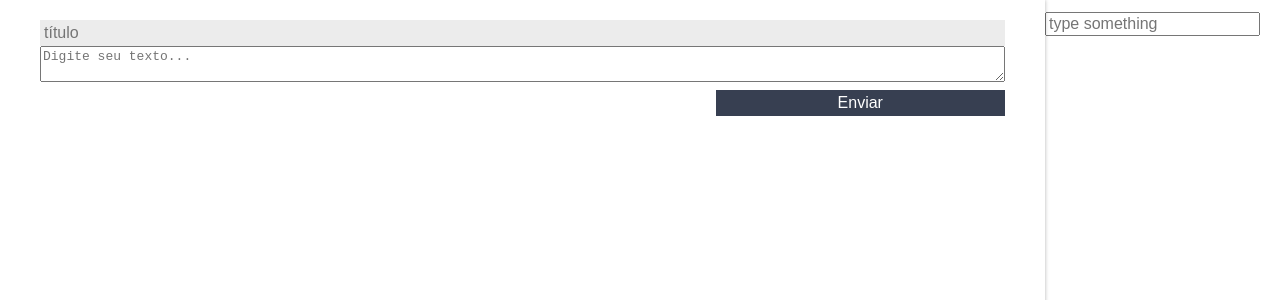
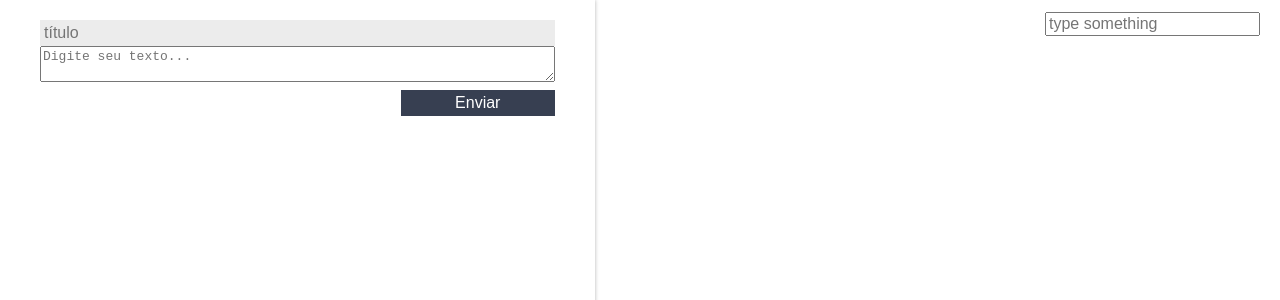
Before and after one commit to andreassef/reactjs-alura-introduction, a React (Create React App) app: page / in a window 1280 px wide. Shown: the top 300 px of the page. Built offline with nearby package versions, Linux system fonts and the light colour scheme.

Commit message:
[ADD] - Adicao de novo estilo

```diff
--- a/src/assets/App.css
+++ b/src/assets/App.css
@@ -1,6 +1,10 @@
 .conteudo {
     display: flex;
   }
+
+.main-content {
+  flex-grow: 3;
+}
 
   :root {
     --primaria: #58a4b0;
```
